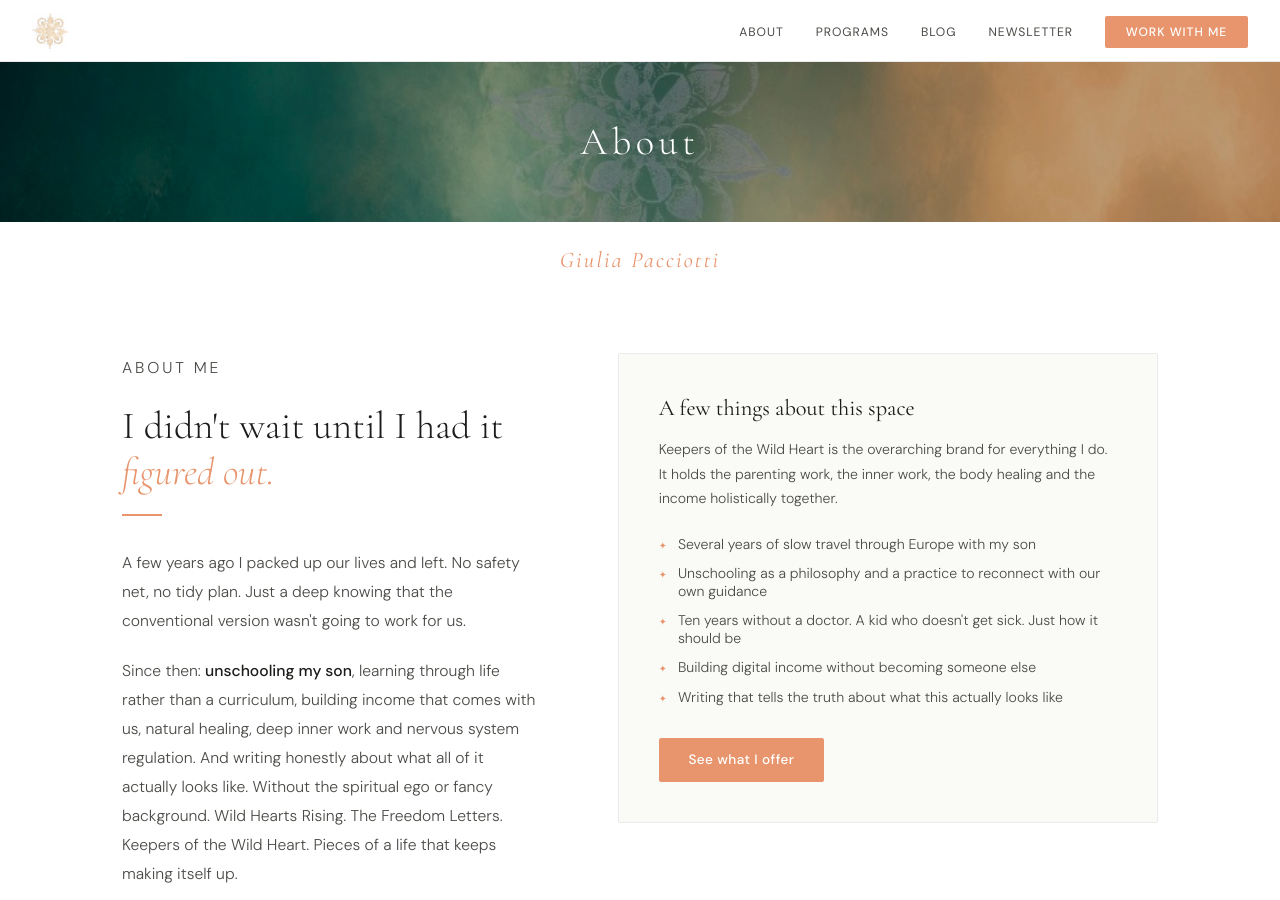
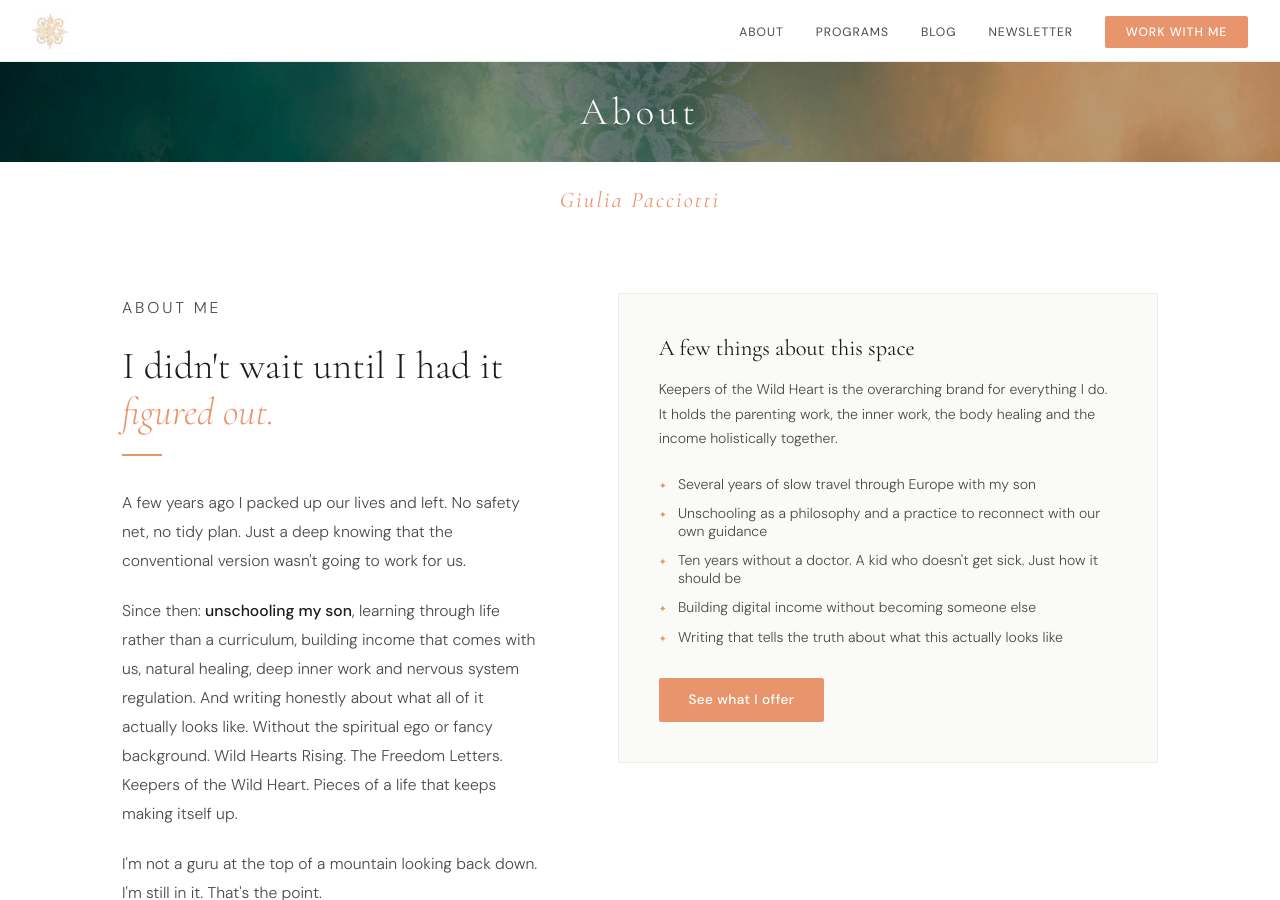
Before and after one commit to Blubell26/giuliapacciotti.com, a Jekyll site: the page built from about.md, in a window 1280 px wide and 900 px high. Built offline with Jekyll 4.4.1, drawn with Linux system fonts in a browser that asks for light colours.

Commit message:
Update about.html

```diff
--- a/_layouts/about.html
+++ b/_layouts/about.html
@@ -63,7 +63,7 @@ body{font-family:'DM Sans',sans-serif;background:#fff;color:var(--dark);padding-
   </ul>
 </nav>
 
-<div style="position:relative;width:100%;height:160px;background:url('/IMG_7225.jpeg') center/cover no-repeat;">
+<div style="position:relative;width:100%;height:100px;background:url('/IMG_7225.jpeg') center/cover no-repeat;">
 
   <div style="position:absolute;inset:0;background:rgba(0,0,0,0.25);"></div>
   <div style="position:absolute;inset:0;display:flex;align-items:center;justify-content:center;">
```
